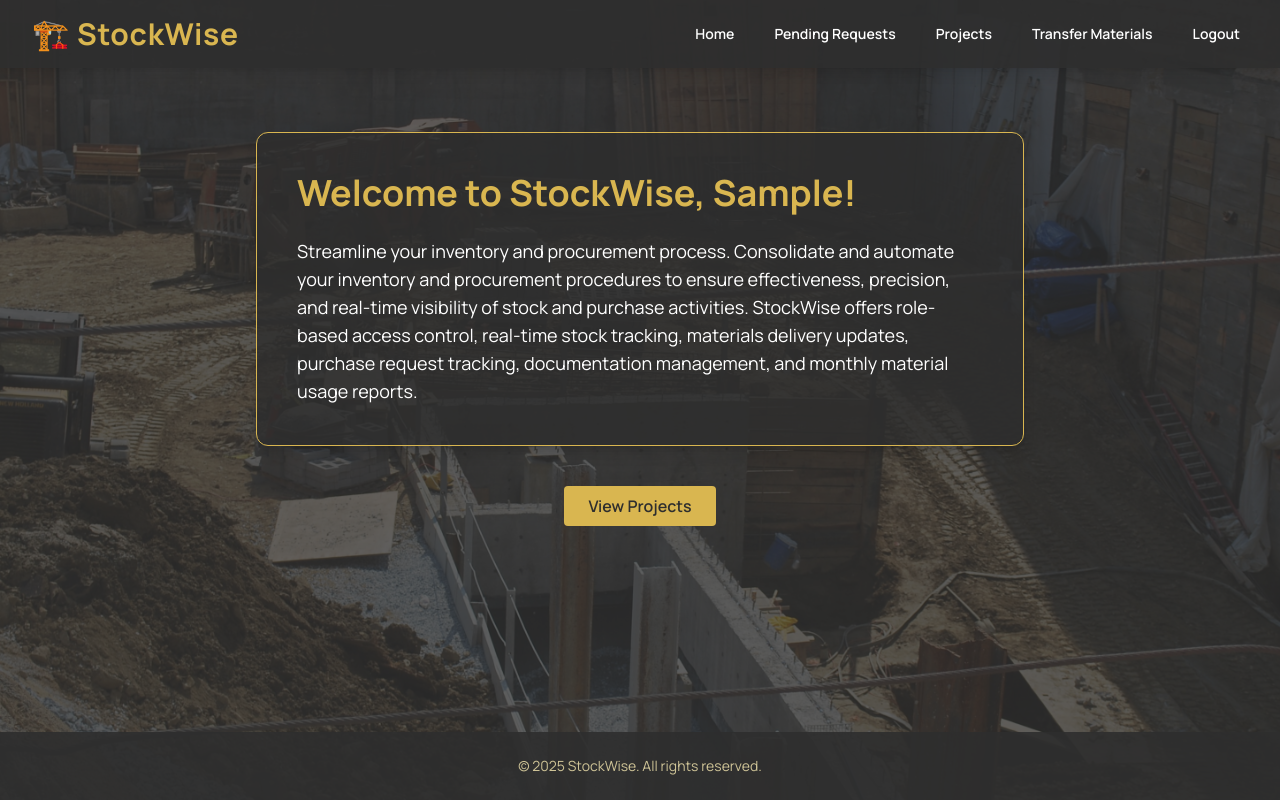
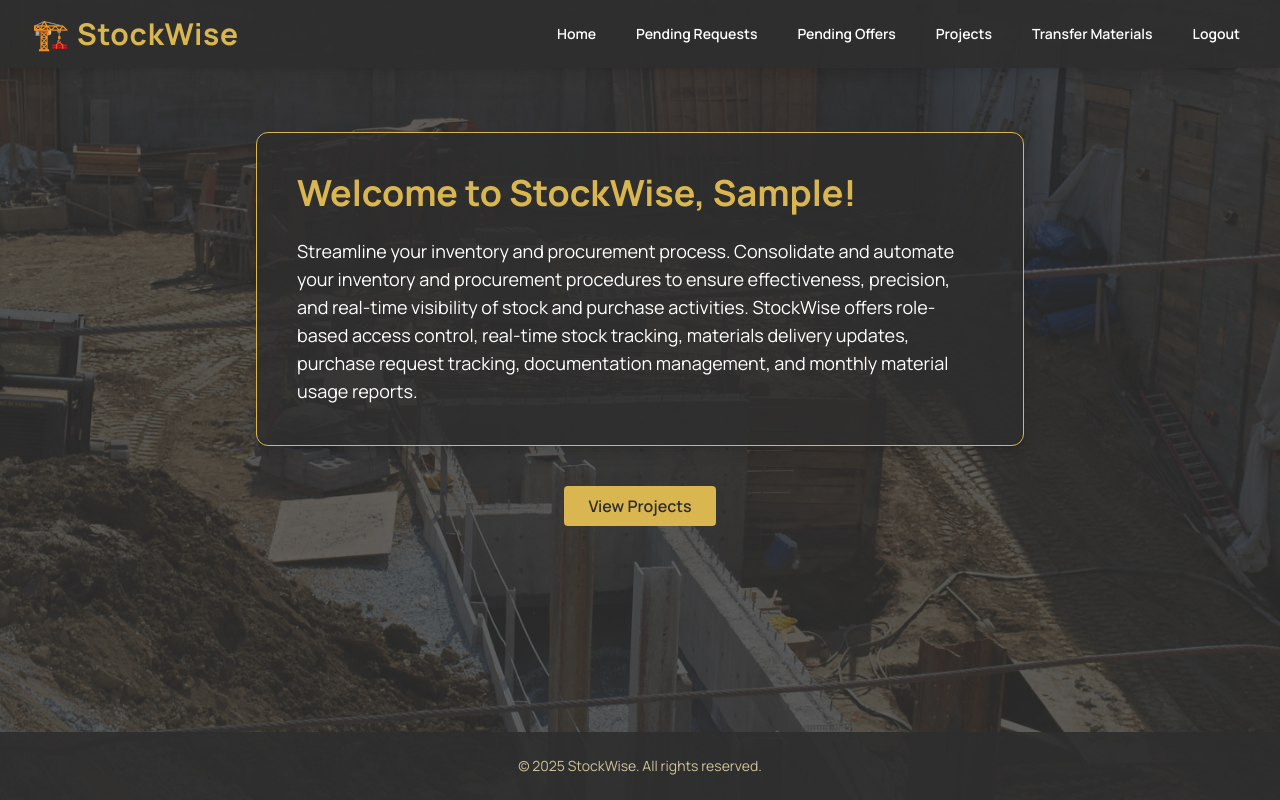
Before and after one commit to gianvalen/stockwise, a Django app: page /manager/home/ in a window 1280 px wide. Run offline with Django 5.2, Linux system fonts and the light colour scheme; a user stored in the database is signed in; tables that the repository leaves empty hold one stand-in row (values such as "Sample post"); some libraries are stand-ins or nearby versions.

Commit message:
Add nav bar for manager

```diff
--- a/stockwise/templates/base.html
+++ b/stockwise/templates/base.html
@@ -56,6 +56,10 @@
                         class="hover:text-primary transition px-2 py-1 {% if request.resolver_match.url_name == 'projects_list' %}text-primary font-bold{% endif %}">
                         Projects
                     </a>
+                    <a href="{% url 'procurement:pending_offers' %}"
+                        class="hover:text-primary transition px-2 py-1 {% if request.resolver_match.url_name == 'pending_offers' %}text-primary font-bold{% endif %}">
+                        Pending Offers
+                    </a>
                     <form action="{% url 'user_management:logout' %}" method="POST" style="display: inline;">
                         {% csrf_token %}
                         <button type="submit" class="hover:text-primary transition px-2 py-1 text-left">
@@ -92,6 +96,13 @@
                         class="hover:text-primary transition px-2 py-1 {% if request.resolver_match.url_name == 'pending_requests' %}text-primary font-bold{% endif %}">
                         Pending Requests
                     </a>
+
+                    <!-- Add this Pending Offers link -->
+                    <a href="{% url 'project_management:pending_offers_proj' %}"
+                        class="hover:text-primary transition px-2 py-1 {% if request.resolver_match.url_name == 'pending_offers_proj' %}text-primary font-bold{% endif %}">
+                        Pending Offers
+                    </a>
+
                     <a href="{% url 'procurement:projects_list' %}"
                         class="hover:text-primary transition px-2 py-1 {% if request.resolver_match.url_name == 'projects_list' %}text-primary font-bold{% endif %}">
                         Projects
```
Lines whose indentation alone changed are shown as unchanged.
